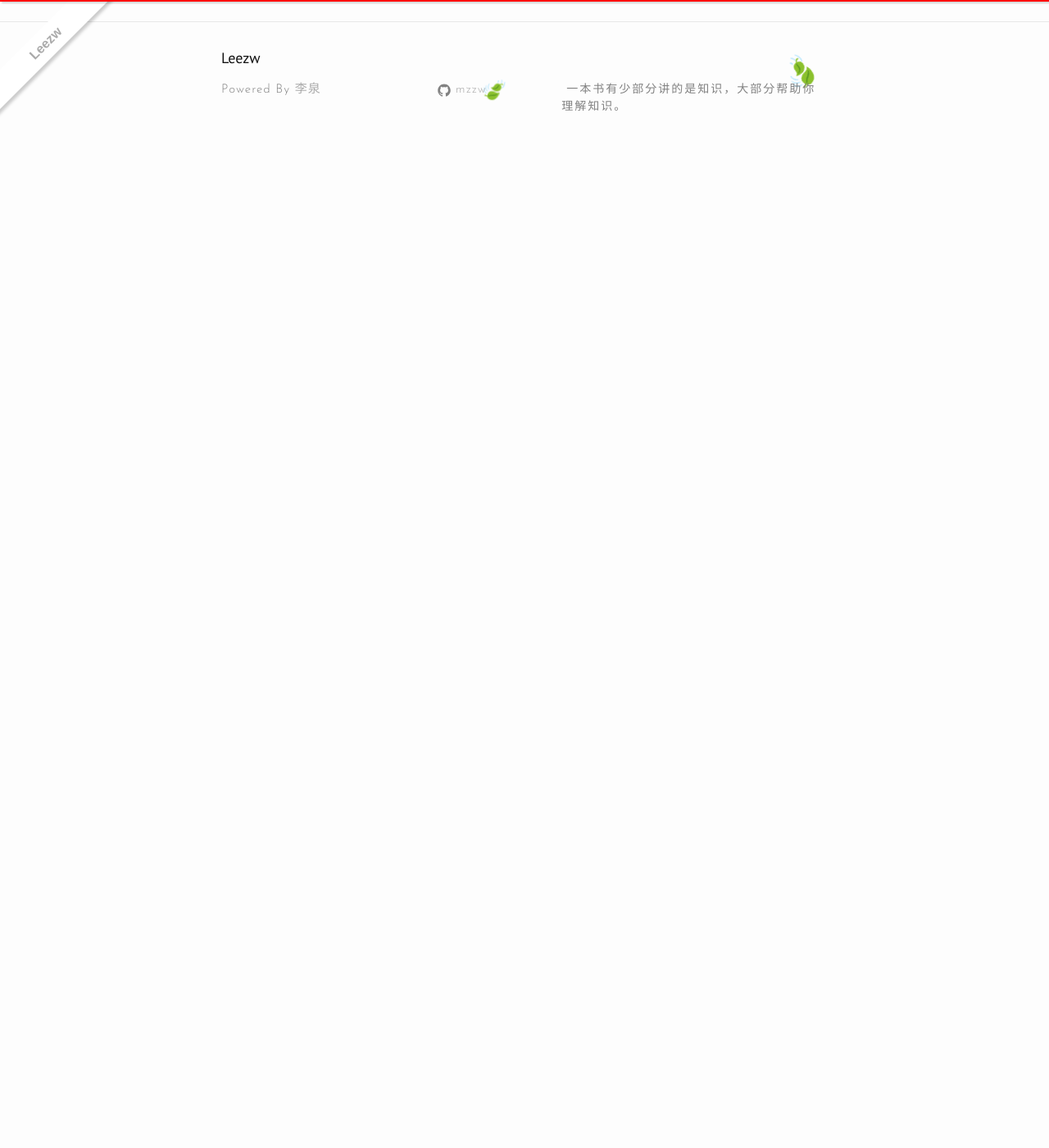
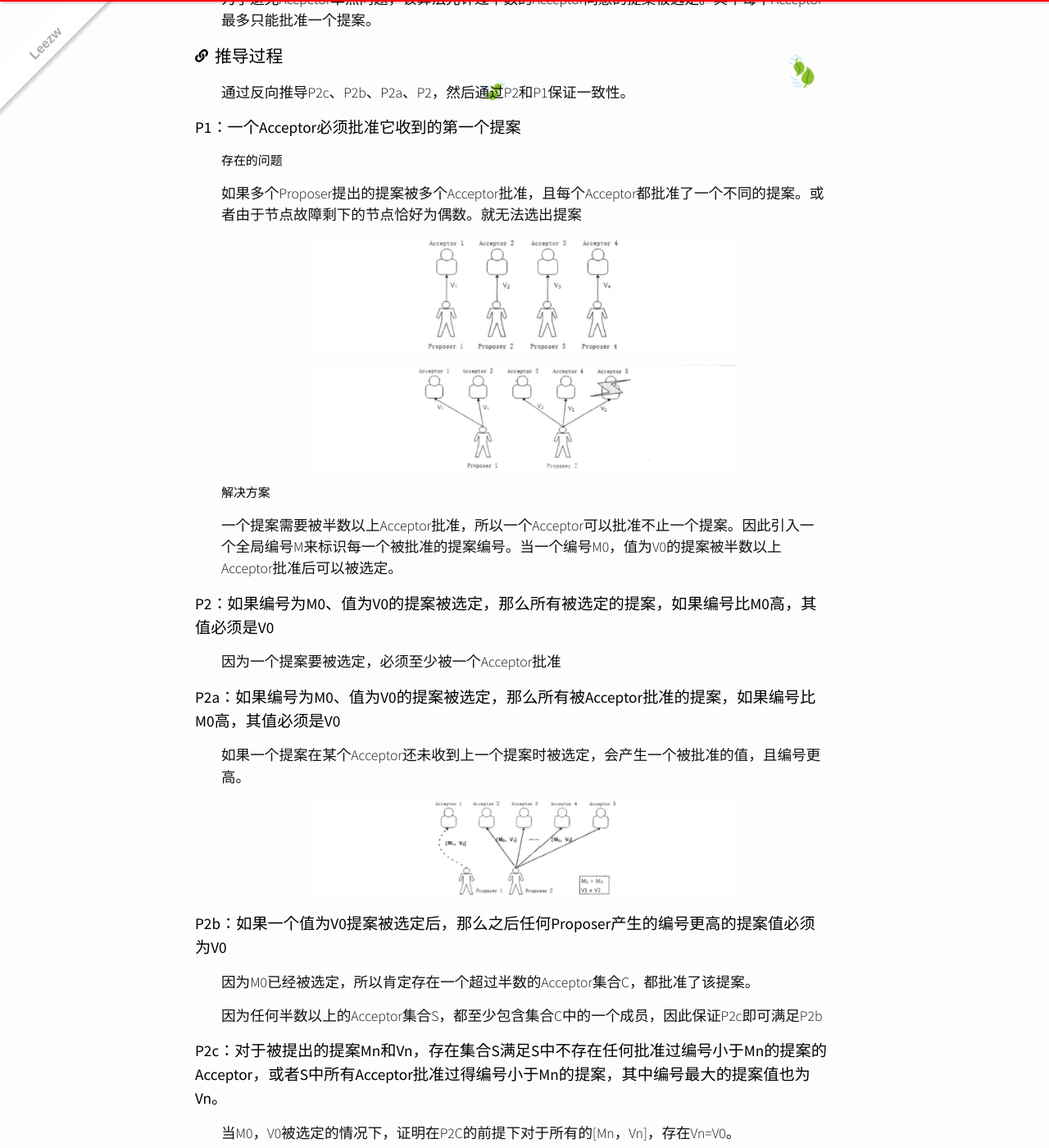
Before and after one commit to quantum-li/quantum-li.github.io, a Jekyll site: the page built from _posts/2020-05-08-from-paxos-to-zookeeper.md, in a window 1280 px wide and 1400 px high, scrolled down 5466 px. Shown: the whole window at 82% size. Built offline with Jekyll 4.4.1, drawn with Linux system fonts in a browser that asks for light colours; nearby versions of some CDN libraries; comment, search, counter and statistics services are not loaded; before the commit the page ends 5667 px from its top, so only the background shows below that; some of the changed text lies outside the part shown.

Commit message:
2020-5-11 23:39:40

```diff
--- a/_posts/2020-05-08-from-paxos-to-zookeeper.md
+++ b/_posts/2020-05-08-from-paxos-to-zookeeper.md
@@ -194,4 +194,85 @@
 
 ## Paxos算法
 
-基于消息传递且高度容错的一致性算法。
+基于消息传递且高度容错的一致性算法。Paxos算法保证在分布式系统内被提出的提案中只有唯一的一个有效且被大部分节点认可和获取。在该算法中有三种参与者角色：Proposer、Acceptor、Learner。该算法面对的问题是所有参与者都以任意的不确定的状态运行，且参与者之间的通信也得不到保证。
+
+### 提案的选定
+
+为了避免Accpetor单点问题，该算法允许过半数的Acceptor同意的提案被选定。其中每个Acceptor最多只能批准一个提案。
+
+### 推导过程
+
+通过反向推导P2c、P2b、P2a、P2，然后通过P2和P1保证一致性。
+
+#### P1：一个Acceptor必须批准它收到的第一个提案
+
+##### 存在的问题
+
+如果多个Proposer提出的提案被多个Acceptor批准，且每个Acceptor都批准了一个不同的提案。或者由于节点故障剩下的节点恰好为偶数。就无法选出提案
+
+![每个Acceptor批准不同的提案](/assets/images/5048cc0a-58c4-498d-b520-58d9898a0f37.png)
+
+![不同的提案被相同数量的Acceptor批准](/assets/images/979c8e05-b4d9-493c-8bd4-73cd3571dfea.png)
+
+##### 解决方案
+
+一个提案需要被半数以上Acceptor批准，所以一个Acceptor可以批准不止一个提案。因此引入一个全局编号M来标识每一个被批准的提案编号。当一个编号M0，值为V0的提案被半数以上Acceptor批准后可以被选定。
+
+#### P2：如果编号为M0、值为V0的提案被选定，那么所有被选定的提案，如果编号比M0高，其值必须是V0
+
+因为一个提案要被选定，必须至少被一个Acceptor批准
+
+#### P2a：如果编号为M0、值为V0的提案被选定，那么所有被Acceptor批准的提案，如果编号比M0高，其值必须是V0
+
+如果一个提案在某个Acceptor还未收到上一个提案时被选定，会产生一个被批准的值，且编号更高。
+
+![一个提案在某个Acceptor还未收到上一个提案时被选定](/assets/images/5e9d7edc-7657-4bf2-8321-2ffd91ea6bb8.png)
+
+#### P2b：如果一个值为V0提案被选定后，那么之后任何Proposer产生的编号更高的提案值必须为V0
+
+因为M0已经被选定，所以肯定存在一个超过半数的Acceptor集合C，都批准了该提案。
+
+因为任何半数以上的Acceptor集合S，都至少包含集合C中的一个成员，因此保证P2c即可满足P2b
+
+#### P2c：对于被提出的提案Mn和Vn，存在集合S满足S中不存在任何批准过编号小于Mn的提案的Acceptor，或者S中所有Acceptor批准过得编号小于Mn的提案，其中编号最大的提案值也为Vn。
+
+当M0，V0被选定的情况下，证明在P2C的前提下对于所有的[Mn，Vn]，存在Vn=V0。
+
+（太绕，暂且留坑）
+
+### Proposer生成提案
+
+Proposer向Acceptor集合提出Prepare请求提案Mn，等待如下回应：
+
+如果Acceptor没有批准过提案，Acceptor不再批准任何编号小于Mn的提案；否则返回已经批准过得提案中编号最大的提案的值。
+
+如果Proposer收到半数以上Acceptor响应结果，就可以产生Mn，Vn提案。Vn是所有响应中编号最大的值或者新的值（如果Acceptor没有响应过提案）。
+
+确定提案后Proposer再次向否个Acceptor集合发送提案以获得Accept请求。
+
+
+### Acceptor批准提案
+
+Acceptor可以在任何时候响应一个Prepare请求。
+
+在不违背现有承诺的情况下可以响应Accept请求。
+
+### 算法优化
+
+如果一个Acceptor已经响应了Mn的Prepare请求，那么它可以忽略编号小于Mn的Prepare请求。也可以忽略已经批准过得提案的Prepare请求。
+
+### 结果
+
+概括为两个阶段的提交过程
+
+#### 阶段一
+
+Proposer向超过半数的Acceptor集合发送编号Mn的Prepare请求
+
+Acceptor向Proposer反馈已经响应过Prepare请求的编号最大的值，并且不再批准编号小于Mn的提案
+
+#### 阶段二
+
+如果Proposer收到半数以上的Acceptor响应，那么它可以发出Mn，Vn的提案的Accept请求。Vn的值是响应中编号最大的值或者任意值（如果Acceptor没有响应过提案）。
+
+如果Acceptor尚未对编号大于Mn的Prepare请求作出响应，那么它可以通过Mn的Accept请求
```
Also changed, not shown: assets/images/5048cc0a-58c4-498d-b520-58d9898a0f37.png (added), assets/images/5e9d7edc-7657-4bf2-8321-2ffd91ea6bb8.png (added), assets/images/979c8e05-b4d9-493c-8bd4-73cd3571dfea.png (added).
